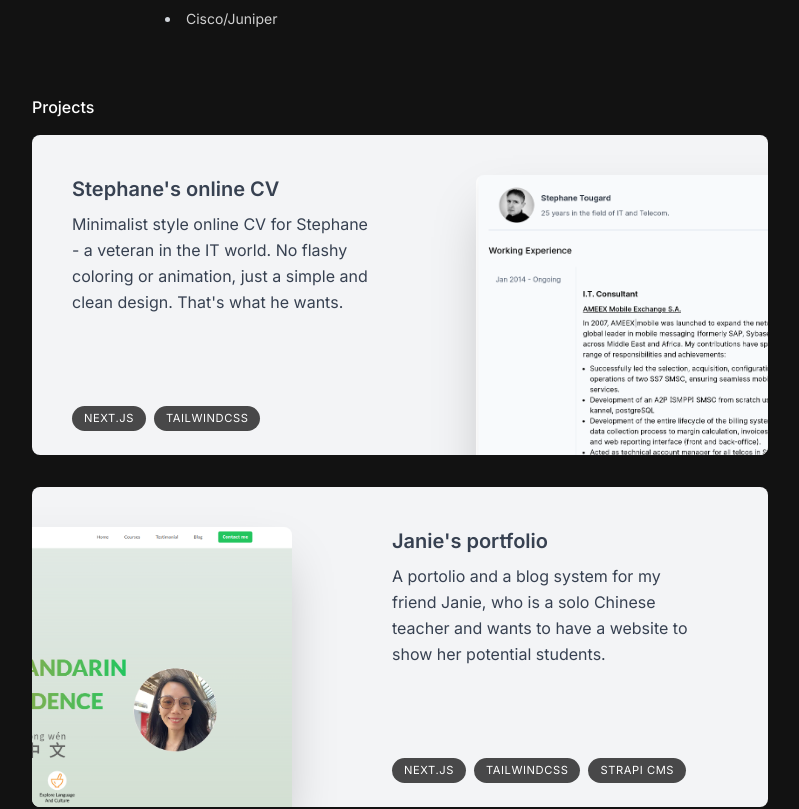
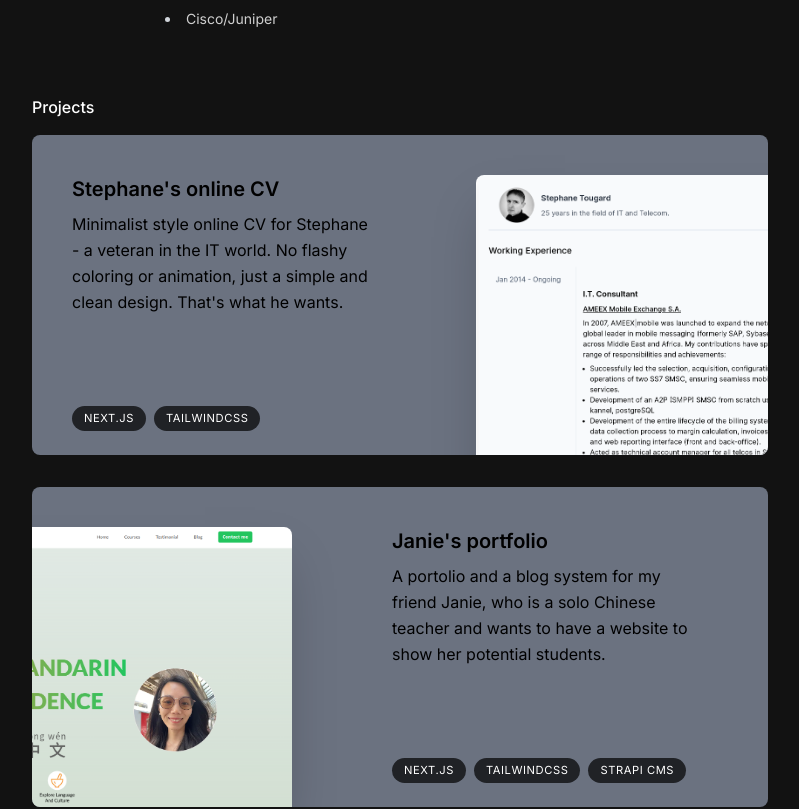
Before and after one commit to antlossway/mysite-nextjs-remote-mdx, a Next.js app: page / in a window 1280 px wide. Shown: the part 1002-1811 px from the top of the page, without its empty margins (240-1039 px from the left). Built offline with nearby package versions, Linux system fonts and the light colour scheme.

Commit message:
add darkmode for project card

```diff
--- a/src/app/page.js
+++ b/src/app/page.js
@@ -50,6 +50,7 @@ export default function Home() {
           </section>
         </div>
 
+        {/* use framer motion to animate project cards */}
         <Projects />
 
         <section className="">
--- a/src/components/ProjectCard.jsx
+++ b/src/components/ProjectCard.jsx
@@ -12,7 +12,8 @@ const ProjectCard = ({ title, description, tags, imageUrl, siteUrl }) => {
     target: ref,
     offset: ["0 1", "1.33 1"],
   });
-  const scaleProgress = useTransform(scrollYProgress, [0, 1], [0.8, 1]);
+  const scaleProgress = useTransform(scrollYProgress, [0, 1], [0.8, 1]); //starting size and opacity is 0.8
+
   return (
     <motion.div
       ref={ref}
@@ -23,15 +24,18 @@ const ProjectCard = ({ title, description, tags, imageUrl, siteUrl }) => {
       <Link href={siteUrl} target="_blank">
         <section
           className="relative overflow-hidden sm:pr-8  sm:h-[20rem] rounded-lg
-     bg-gray-100 border-black/5 hover:bg-gray-200 transition"
+     bg-gray-100 dark:bg-gray-500 hover:bg-gray-200
+     dark:hover:bg-gray-400 transition
+      border-black/5 text-gray-700 dark:text-black"
         >
+          {/* description part */}
           <div
             className="h-full pt-4 pb-6 px-5 sm:pl-10 sm:pr-2 sm:pt-10 max-w-[50%]
       flex flex-col
       group-even:ml-[12rem] group-even:sm:ml-[20rem] "
           >
-            <h3 className="text-xl font-semibold text-gray-700">{title}</h3>
-            <p className="mt-2 leading-relaxed text-gray-700">{description}</p>
+            <h3 className="text-xl font-semibold ">{title}</h3>
+            <p className="mt-2 leading-relaxed ">{description}</p>
             <ul className="flex flex-wrap mt-auto gap-2">
               {tags.map((tag, index) => (
                 <li
```
Also changed, not shown: 1 other file (tests, documents, lock files or other folders).
